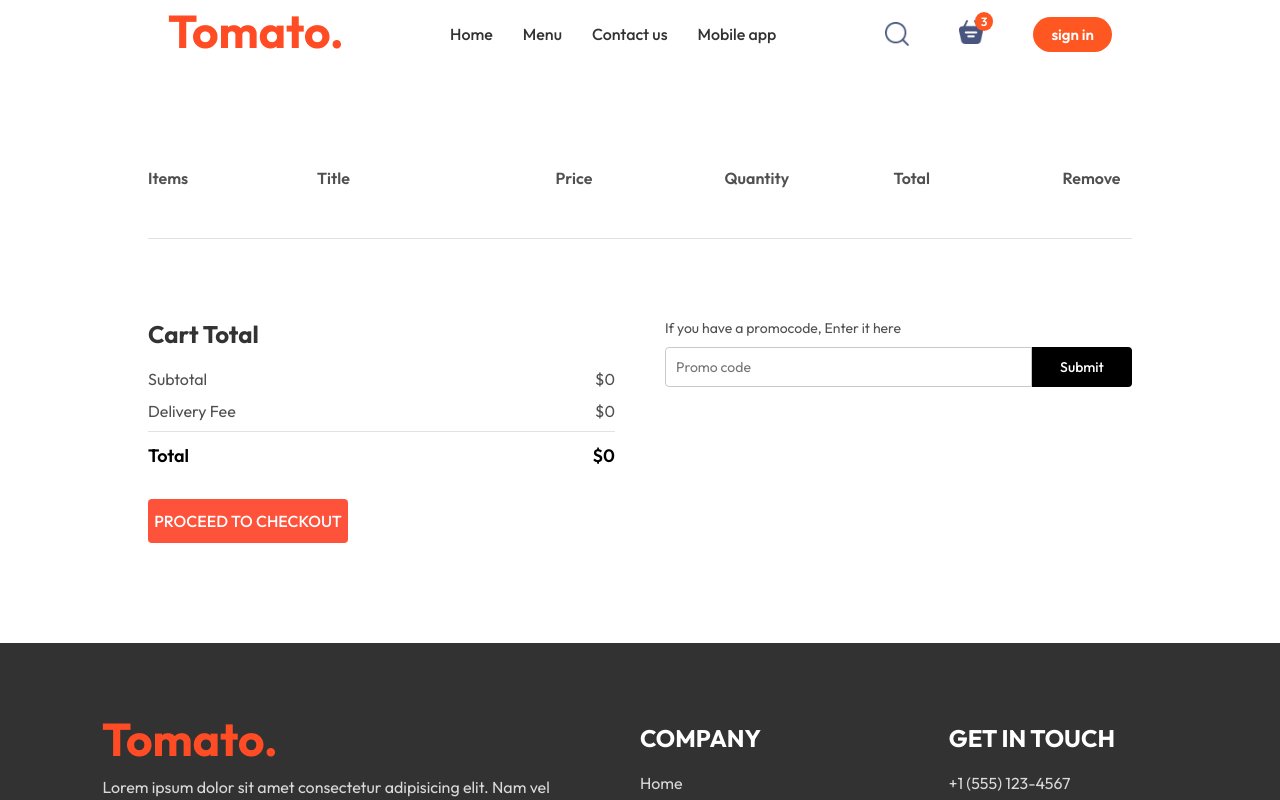
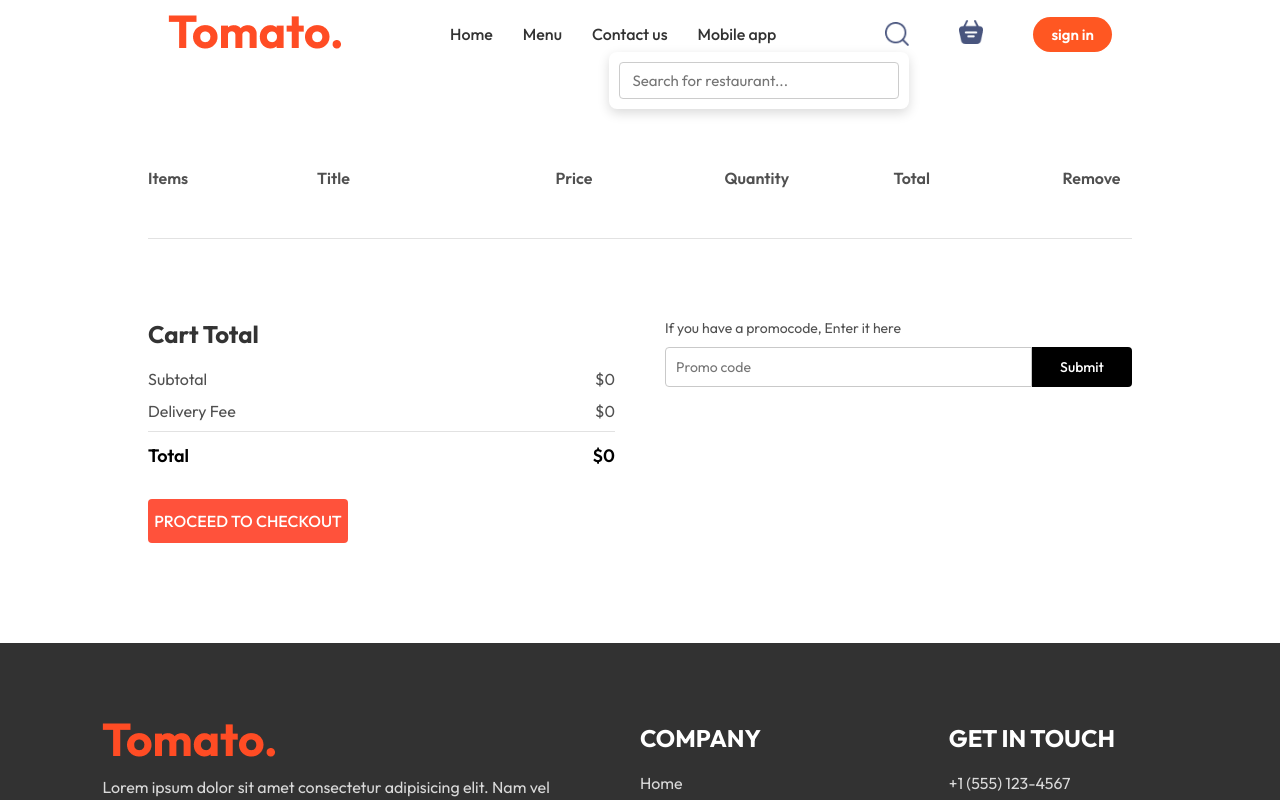
Before and after one commit to harshavardhan314/Food-del, a React (Vite) app in the folder quickeats/: page /cart in a window 1280 px wide. Both pictures are taken after a click on the picture 897 px from the left and 34 px from the top of the page. Shown: the top 800 px of the page. Built offline with nearby package versions, Linux system fonts and the light colour scheme.

Commit message:
updated the nav bar

```diff
--- a/quickeats/src/components/Navbar/Navbar.css
+++ b/quickeats/src/components/Navbar/Navbar.css
@@ -1,4 +1,3 @@
-/* Navbar base */
  .navbar {
             width: 100%;
             padding: 15px 40px;
@@ -10,21 +9,16 @@
             top: 0;
             z-index: 100;
         }
-
-/* Logo */
         .logo {
             font-size: 24px;
             cursor: pointer;
         }
-
-/* Nav items */
         .nav-items {
             display: flex;
             list-style: none;
             gap: 30px;
             align-items: center;
         }
-
         .nav-items li {
             position: relative;
             cursor: pointer;
@@ -33,7 +27,6 @@
             color: #333;
             transition: color 0.3s ease-in-out;
         }
-
         .nav-items li::after {
             content: "";
             position: absolute;
@@ -44,39 +37,30 @@
             background-color: #ff5722;
             transition: width 0.3s ease-in-out;
         }
-
         .nav-items li:hover {
             color: #ff5722;
         }
-
         .nav-items li:hover::after {
             width: 100%;
         }
-
-/* Right side icons */
         .nav-right {
             display: flex;
             align-items: center;
             gap: 50px;
         }
-
         .nav-icon {
             width: 24px;
             height: 24px;
             cursor: pointer;
             transition: transform 0.2s ease;
         }
-
         .nav-icon:hover {
             transform: scale(1.1);
         }
-
         .cart-icon {
             position: relative;
         }
-
-.cart-icon::after {
-  content: "3"; /* static for now, can be dynamic */
+        .cart-icon .dot {
             position: absolute;
             top: -8px;
             right: -10px;
@@ -84,11 +68,13 @@
             color: #fff;
             font-size: 12px;
             font-weight: 600;
-  padding: 2px 6px;
-  border-radius: 50%;
+            min-width: 18px;
+            height: 18px;
+            display: flex;
+            justify-content: center;
+            align-items: center;
+            border-radius: 9px;
         }
-
-/* Sign-in button */
         .sign-in {
             padding: 8px 18px;
             border: none;
@@ -100,15 +86,12 @@
             cursor: pointer;
             transition: background 0.3s ease;
         }
-
         .sign-in:hover {
             background: #e64a19;
         }
-
-/* Mobile Responsive */
         @media (max-width: 768px) {
             .nav-items {
-    display: none; /* hide nav items */
+                display: none;
                 position: absolute;
                 top: 65px;
                 right: 20px;
@@ -119,37 +102,61 @@
                 box-shadow: 0 4px 12px rgba(0,0,0,0.1);
                 border-radius: 8px;
             }
-
             .navbar {
                 padding: 15px 20px;
             }
-
             .nav-items.active {
-    display: flex; /* show when active */
+                display: flex;
             }
-
             .nav-right {
-    gap: 20px; /* reduce spacing on mobile */
+                gap: 20px;
+            }
+            .hamburger {
+                display: flex;
             }
         }
-
-/* Hamburger icon for mobile */
         .hamburger {
             display: none;
             flex-direction: column;
             gap: 4px;
             cursor: pointer;
         }
-
         .hamburger div {
             width: 25px;
             height: 3px;
             background: #333;
             transition: 0.3s;
         }
-
-@media (max-width: 768px) {
-  .hamburger {
-    display: flex;
+ /* --- NEW SEARCH BOX STYLING --- */
+        .search-container {
+            position: relative;
+            display: flex; /* Makes the search box align nicely */
+            align-items: center;
         }
+        .search-box {
+            position: absolute;
+            right: 0;
+            top: 30px; /* Position below the icons */
+            width: 300px;
+            padding: 10px;
+            background-color: #ffffff;
+            border-radius: 8px;
+            box-shadow: 0 4px 12px rgba(0, 0, 0, 0.15);
+            animation: fadeIn 0.3s ease-out;
         }
+        .search-box input {
+            width: 100%;
+            padding: 8px 12px;
+            border: 1px solid #ccc;
+            border-radius: 4px;
+            font-size: 15px;
+            outline: none;
+            transition: border-color 0.3s;
+        }
+        .search-box input:focus {
+            border-color: #ff5722;
+        }
+        @keyframes fadeIn {
+            from { opacity: 0; transform: translateY(-5px); }
+            to { opacity: 1; transform: translateY(0); }
+        }
--- a/quickeats/src/components/Navbar/Navbar.jsx
+++ b/quickeats/src/components/Navbar/Navbar.jsx
@@ -1,13 +1,20 @@
-import React, { useState } from 'react'
+import React, { useContext, useState } from 'react'
 import './Navbar.css'
 import {assets} from '../../assets/assets'
 import { Link } from 'react-router-dom'
+import { StoreContext } from '../../context/StoreContext'
 const Navbar = ({setLogin}) => {
+
+  const { getTotalCartItems} =useContext(StoreContext)
   const [cartpage,Setcartpage]=useState(false)
+  const [searchIcon, setSearchIcon] = useState(false);
   return (
     <div className='navbar'>
+
+
       <Link to='/'>
        <img src={assets.logo} alt="logo" className='logo'/>
+
       </Link>
 
         <ul className='nav-items'>
@@ -18,12 +25,29 @@ const Navbar = ({setLogin}) => {
             <li>Mobile app</li>
         </ul>
         <div className="nav-right">
-            <img src={assets.search_icon} alt="search" className='nav-icon'/>
+          <div className="search-container">
+                    <img
+                        src={assets.search_icon}
+                        alt="search"
+                        className='nav-icon'
+                        onClick={() => setSearchIcon(prev => !prev)} // Toggles the search box
+                    />
+                    {searchIcon ? (
+                        <div className="search-box">
+                            <input type="text" placeholder='Search for restaurant...'/>
+                        </div>
+                    ) : null}
+                </div>
+
+
             <div className="cart-icon">
               <Link to='/cart'>
                 <img src={assets.basket_icon} alt="cart" className='nav-icon' onClick={()=>Setcartpage(true)}/>
 
               </Link>
+              {getTotalCartItems() > 0 &&
+                        <div className="dot">{getTotalCartItems()}</div>
+                    }
 
             </div>
              <button className='sign-in' onClick={()=>setLogin(true)}>sign in</button>
--- a/quickeats/src/context/StoreContext.jsx
+++ b/quickeats/src/context/StoreContext.jsx
@@ -37,14 +37,25 @@ const StoreContextProvider = (props) => {
     return totalAmount;
   };
 
+   const getTotalCartItems = () => {
+        let totalItem = 0;
+        for (const item in cartItems) {
+            if (cartItems[item] > 0) {
+                totalItem += cartItems[item];
+            }
+        }
+        return totalItem;
+    };
+
   const contextValue = {
-    // 💡 Add food_list here to make it globally accessible
+
     food_list,
     cartItems,
     addToCart,
     removeFromCart,
     setCartItems,
-    getTotalCartAmount, // Add the new total calculation function
+    getTotalCartAmount,
+    getTotalCartItems
   };
 
   useEffect(() => {
```
Lines whose indentation alone changed are shown as unchanged.
